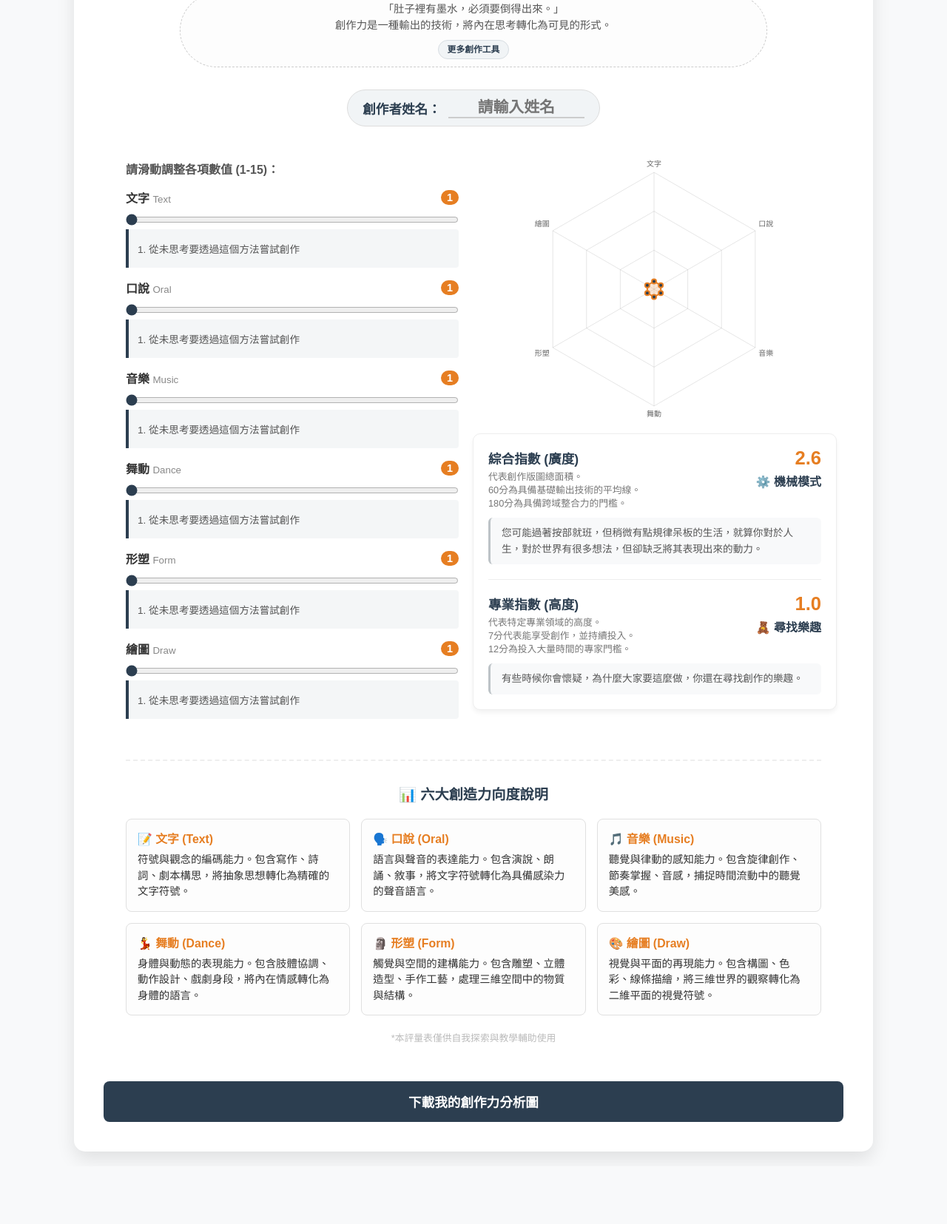
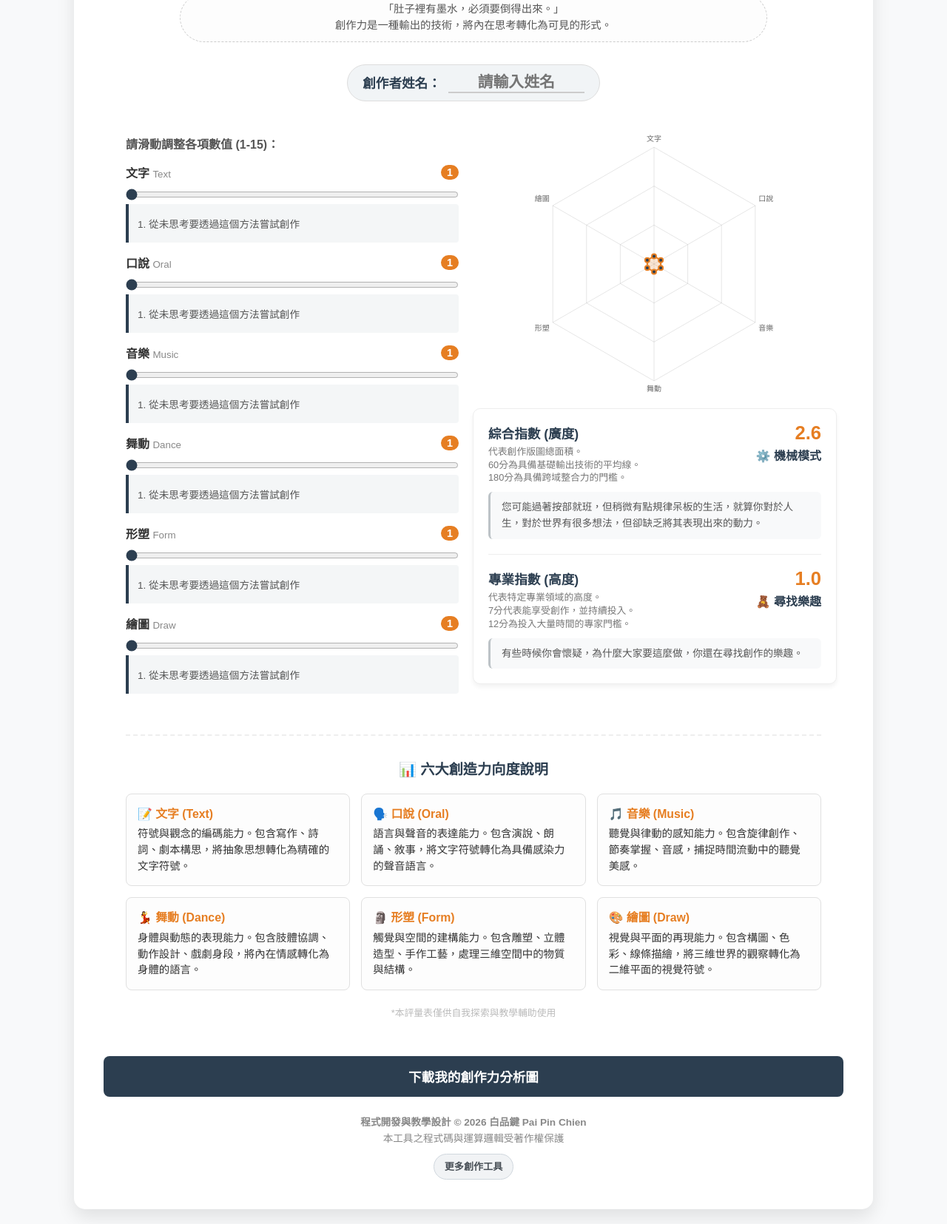
Before and after one commit to wistpai/creative, a plain HTML site: page hexagon/index.html in a window 1280 px wide. Shown: the part 171-1826 px from the top of the page at 74% size. Before the commit the page ends 1748 px from the top, so only its background shows below. Drawn offline with nearby package versions, Linux system fonts and the light colour scheme.

Commit message:
Update index.html

```diff
--- a/hexagon/index.html
+++ b/hexagon/index.html
@@ -100,33 +100,34 @@
 
         .btn { display: block; width: 100%; padding: 15px; background: var(--primary-color); color: white; border: none; border-radius: 8px; font-size: 1.1em; cursor: pointer; margin-top: 20px; transition: background 0.3s; font-weight: bold; }
         .btn:hover { background: #34495e; }
-
-.tool-entry-inline {
-    margin-top: 8px;
+        #capture-area { padding: 30px; background: white; border-radius: 10px; }
+        .site-footer {
+    margin-top: 24px;
+    text-align: center;
+    color: #888;
+    font-size: 0.85rem;
+    line-height: 1.6;
 }
 
-.tool-entry-inline a {
+.footer-tool-link {
     display: inline-block;
-    padding: 4px 12px;
+    margin-top: 10px;
+    padding: 6px 14px;
+    background: #f1f3f5;
+    color: #495057;
+    text-decoration: none;
+    font-size: 0.82rem;
+    font-weight: bold;
+    border: 1px solid #d0d7de;
     border-radius: 999px;
-    background: #f1f4f6;
-    border: 1px solid #d7dde2;
-    color: var(--primary-color);
-    text-decoration: none;
-    font-size: 0.82em;
-    font-weight: bold;
-    line-height: 1.4;
-    transition: all 0.25s ease;
+    transition: 0.2s;
 }
 
-.tool-entry-inline a:hover {
+.footer-tool-link:hover {
     background: var(--primary-color);
-    color: #fff;
+    color: white;
     border-color: var(--primary-color);
 }
-
-
-        #capture-area { padding: 30px; background: white; border-radius: 10px; }
     </style>
 </head>
 <body>
@@ -136,10 +137,7 @@
         <h1>創作力六邊型</h1>
 <div class="quote-box">
     「肚子裡有墨水，必須要倒得出來。」<br>
-    創作力是一種輸出的技術，將內在思考轉化為可見的形式。<br>
-    <div class="tool-entry-inline">
-        <a href="https://wistpai.github.io/creative/" target="_blank" rel="noopener noreferrer">更多創作工具</a>
-    </div>
+    創作力是一種輸出的技術，將內在思考轉化為可見的形式。
 </div>
 
         <div class="name-section" id="name-section-container">
@@ -220,6 +218,11 @@
     </div>
 
     <button class="btn" onclick="downloadResult()">下載我的創作力分析圖</button>
+    <footer class="site-footer">
+        <strong>程式開發與教學設計 © 2026 白品鍵 Pai Pin Chien</strong><br>
+        本工具之程式碼與運算邏輯受著作權保護<br>
+        <a class="footer-tool-link" href="https://wistpai.github.io/creative/" target="_blank" rel="noopener noreferrer">更多創作工具</a>
+    </footer>
 </div>
 
 <script>
```
